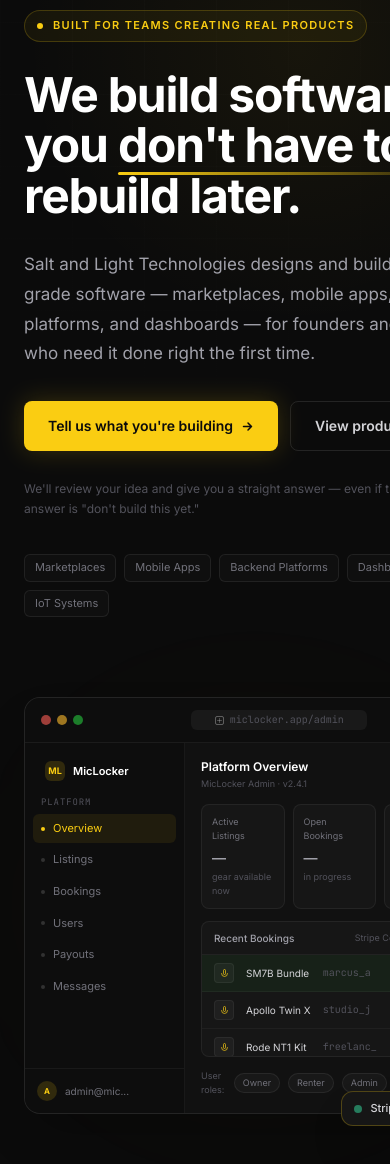
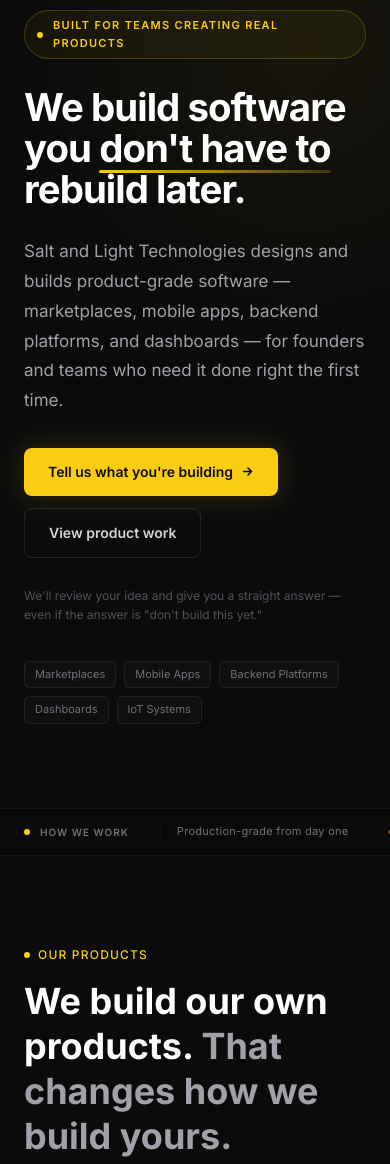
Before and after one commit to Salt-and-Light-Technologies/Homepage, a React (Vite) app: page / in a window 390 px wide. Shown: the part 122-1286 px from the top of the page. Built offline with nearby package versions, Linux system fonts and the light colour scheme; no server answers; the database is empty.

Commit message:
Fixed mobile rendering issues

```diff
--- a/src/components/Hero.jsx
+++ b/src/components/Hero.jsx
@@ -3,7 +3,7 @@
 
 export default function Hero() {
   return (
-    <section className="relative flex items-start pt-[76px] overflow-hidden">
+    <section className="relative flex items-start pt-[76px] overflow-x-hidden">
       {/* Background grid */}
       <div className="absolute inset-0 pointer-events-none"
            style={{
@@ -37,7 +37,7 @@
             </div>
 
             {/* Headline */}
-            <h1 className="text-5xl lg:text-[3.5rem] xl:text-[4rem] font-bold leading-[1.06] tracking-tight">
+            <h1 className="text-[2.4rem] sm:text-5xl lg:text-[3.5rem] xl:text-[4rem] font-bold leading-[1.06] tracking-tight">
               We build software you{' '}
               <span className="relative inline-block">
                 <span className="text-white">don't have to</span>
@@ -96,8 +96,8 @@
             </div>
           </div>
 
-          {/* Right — dashboard preview */}
-          <div className="flex justify-center lg:justify-end">
+          {/* Right — dashboard preview (hidden on mobile) */}
+          <div className="hidden lg:flex justify-center lg:justify-end">
             <DashboardPreview />
           </div>
         </div>
--- a/src/index.css
+++ b/src/index.css
@@ -18,6 +18,7 @@
     color: #ffffff;
     font-family: 'Inter', system-ui, sans-serif;
     line-height: 1.6;
+    overflow-x: hidden;
   }
 
   ::selection {
```
